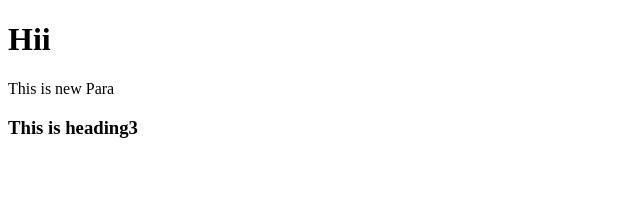
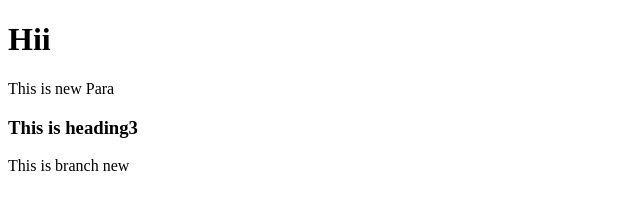
Before and after one commit to shakyakhushbu/Bootstrap, a plain HTML site: page hello.html in a window 1280 px wide. Shown: the whole page, without its empty margins (0-640 px from the left). Drawn offline with Linux system fonts and the light colour scheme.

Commit message:
This is merge new

```diff
--- a/hello.html
+++ b/hello.html
@@ -9,5 +9,6 @@
 <h1>Hii</h1>
 <p> This is new Para</p>
 <h3>This is heading3</h3>
+<p> This is branch new</p>
 </body>
 </html>
```
